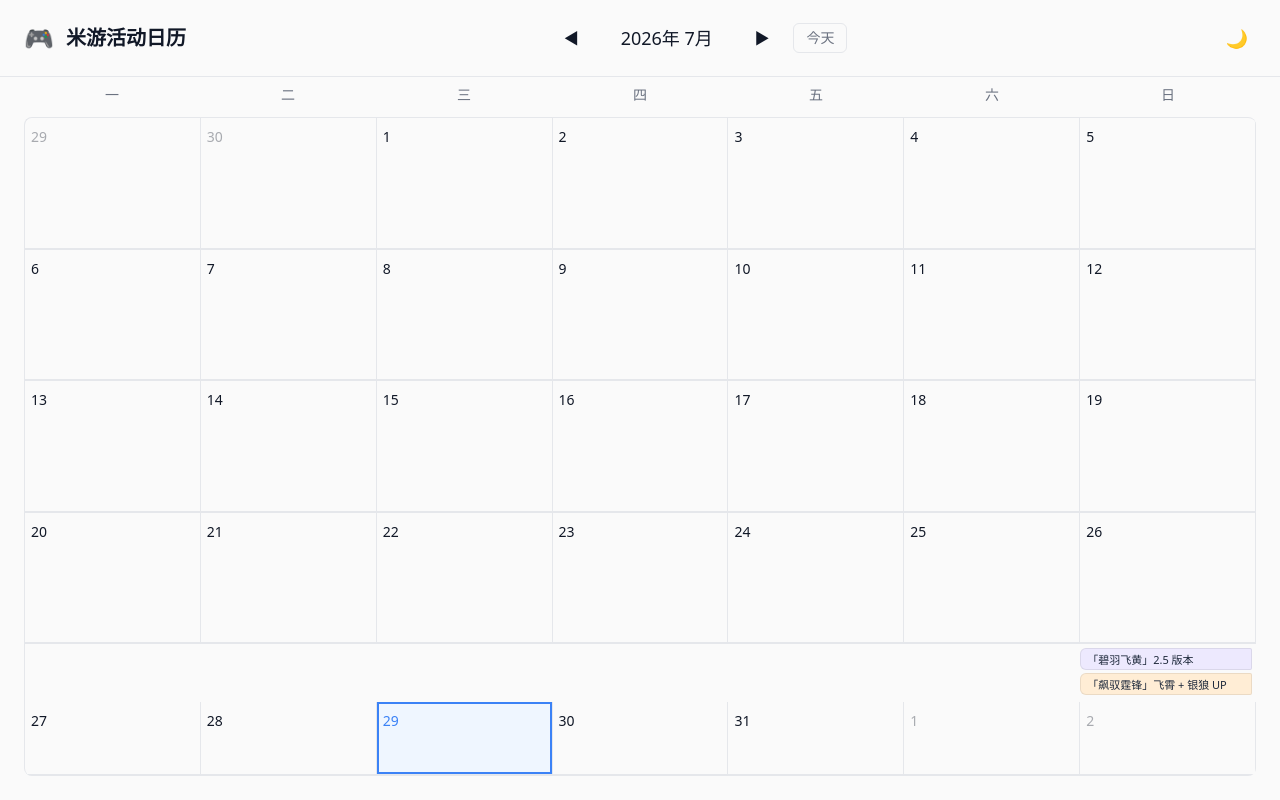
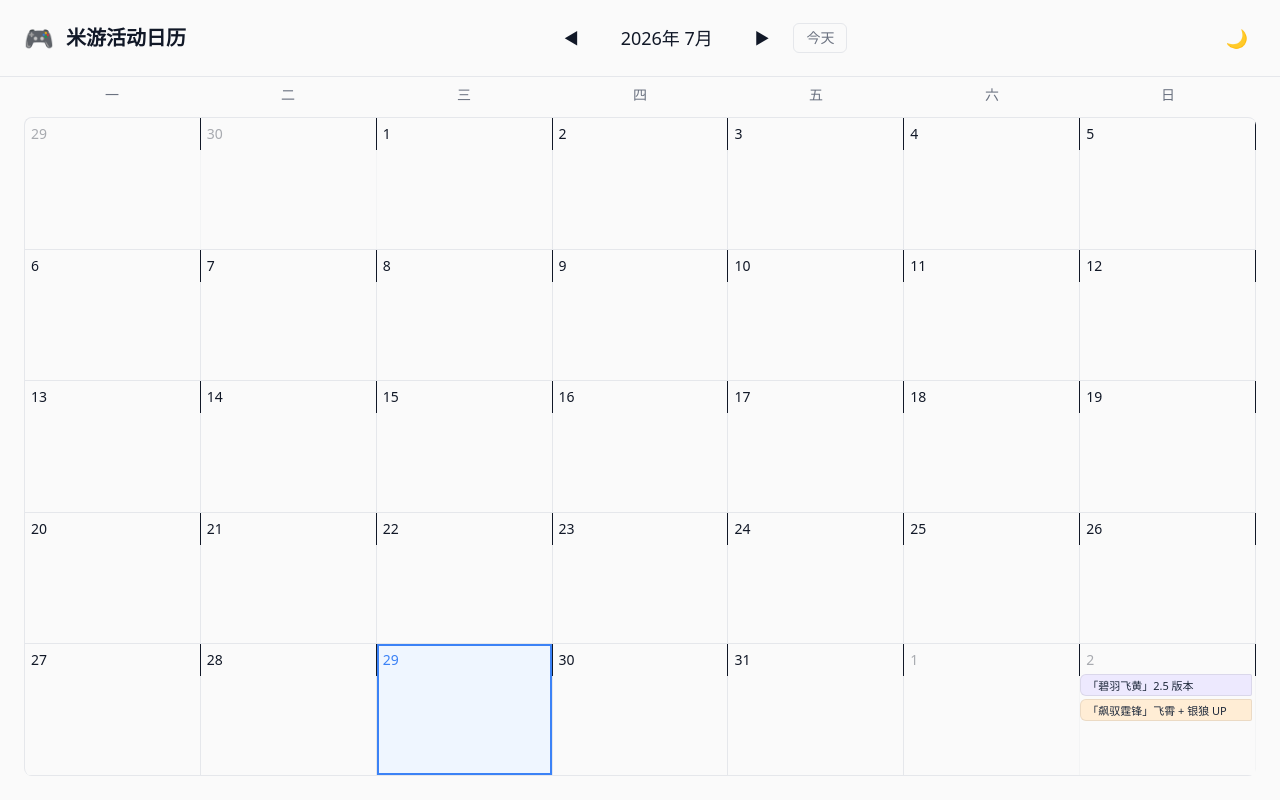
Before and after one commit to autummu2/HoyoCalendar, a React (Vite) app: page / in a window 1280 px wide. Built offline with nearby package versions, Linux system fonts and the light colour scheme.

Commit message:
fix(calendar): 日期固定在顶部，色条在日期下方
- Layer 3 (日期) 固定 top-0 高度 28px，z-20
- Layer 2 (色条) 从 DATE_LINE_H+2px 开始，z-10
- Layer 1 (背景) 填充整行，z-0
- 行高 = 日期行 + 色条区（有活动时自动扩展）

```diff
--- a/src/components/calendar/CalendarGrid.tsx
+++ b/src/components/calendar/CalendarGrid.tsx
@@ -7,7 +7,9 @@ import { computeEventSegments } from '../../lib/event-layout'
 const BAR_HEIGHT = 22
 const BAR_GAP = 3
 const BAR_LANE_H = BAR_HEIGHT + BAR_GAP // 25px per lane
-const MIN_CELL_H = 56 // 每格最小高度
+const DATE_LINE_H = 28 // 日期行高度
+const MIN_CELL_H = 56 // 无活动时的最小格高
+const BAR_TOP = DATE_LINE_H + 2 // 色条距顶部距离（日期下方2px）
 
 interface CalendarGridProps {
   weeks: CalendarDay[][]
@@ -20,10 +22,10 @@ interface CalendarGridProps {
 /**
  * 日历月视图网格组件 — Paimon.moe 风格
  *
- * 三层渲染架构（每周围）：
- *   Layer 1 (z-0): 格子背景（今日高亮、选中态），可点击选中日期
- *   Layer 2 (z-10): 活动色条，容器 pointer-events-none，色条自身可点击
- *   Layer 3 (z-20): 日期数字，pointer-events-none，浮在最上层
+ * 三层渲染架构：
+ *   Layer 1 (z-0):  格子背景（今日高亮、选中态），全高可点击
+ *   Layer 2 (z-10): 活动色条，日期行下方，容器 pointer-events-none
+ *   Layer 3 (z-20): 日期数字，顶部固定高度，pointer-events-none
  */
 export function CalendarGrid({ weeks, events, selectedDate, onSelectDate, onSelectEvent }: CalendarGridProps) {
   const weekSegments = useMemo(
@@ -54,7 +56,10 @@ export function CalendarGrid({ weeks, events, selectedDate, onSelectDate, onSele
         {weeks.map((week, wi) => {
           const segs = weekSegments[wi]
           const maxLane = segs.length > 0 ? Math.max(...segs.map((s) => s.lane)) : 0
-          const barsAreaH = segs.length > 0 ? (maxLane + 1) * BAR_LANE_H + 8 : 0
+          const barsAreaH = segs.length > 0 ? (maxLane + 1) * BAR_LANE_H + 4 : 0
+          const rowMinH = segs.length > 0
+            ? BAR_TOP + barsAreaH + 8
+            : MIN_CELL_H
 
           return (
             <div
@@ -62,14 +67,11 @@ export function CalendarGrid({ weeks, events, selectedDate, onSelectDate, onSele
               className="relative flex-1 border-b"
               style={{
                 borderColor: 'var(--border-color)',
-                minHeight: Math.max(barsAreaH + MIN_CELL_H, MIN_CELL_H),
+                minHeight: rowMinH,
               }}
             >
-              {/* ======== Layer 1: 格子背景层 (z-0) — 从色条区下方开始 ======== */}
-              <div
-                className="grid grid-cols-7 absolute inset-x-0 bottom-0 z-0"
-                style={{ top: barsAreaH }}
-              >
+              {/* ======== Layer 1: 格子背景 (z-0) — 填充整行 ======== */}
+              <div className="grid grid-cols-7 absolute inset-0 z-0">
                 {week.map((day) => {
                   const isSelected = day.date === selectedDate
                   return (
@@ -77,7 +79,7 @@ export function CalendarGrid({ weeks, events, selectedDate, onSelectDate, onSele
                       key={day.date}
                       onClick={() => onSelectDate(day.date)}
                       className={`
-                        border-r border-b text-left transition-colors
+                        border-r text-left transition-colors
                         ${!day.isCurrentMonth ? 'opacity-35' : ''}
                         ${day.isToday ? 'ring-2 ring-inset' : ''}
                         ${isSelected ? 'ring-2 ring-inset' : ''}
@@ -99,11 +101,11 @@ export function CalendarGrid({ weeks, events, selectedDate, onSelectDate, onSele
                 })}
               </div>
 
-              {/* ======== Layer 2: 活动色条层 (z-10) ======== */}
+              {/* ======== Layer 2: 活动色条 (z-10) — 日期行下方 ======== */}
               {segs.length > 0 && (
                 <div
                   className="absolute inset-x-0 z-10 pointer-events-none"
-                  style={{ top: 4, height: barsAreaH }}
+                  style={{ top: BAR_TOP, height: barsAreaH }}
                 >
                   {segs.map((seg) => {
                     const leftPct = (seg.startCol / 7) * 100
@@ -157,17 +159,13 @@ export function CalendarGrid({ weeks, events, selectedDate, onSelectDate, onSele
                 </div>
               )}
 
-              {/* ======== Layer 3: 日期数字层 (z-20) — 与格子背景同区域 ======== */}
+              {/* ======== Layer 3: 日期数字 (z-20) — 顶部固定高度 ======== */}
               <div
-                className="grid grid-cols-7 absolute inset-x-0 bottom-0 z-20 pointer-events-none"
-                style={{ top: barsAreaH }}
+                className="grid grid-cols-7 absolute top-0 inset-x-0 z-20 pointer-events-none"
+                style={{ height: DATE_LINE_H }}
               >
                 {week.map((day) => (
-                  <div
-                    key={day.date}
-                    className="p-1.5 border-r border-b"
-                    style={{ borderColor: 'var(--border-color)' }}
-                  >
+                  <div key={day.date} className="p-1.5 border-r flex items-start">
                     <span
                       className={`text-sm font-medium ${day.isToday ? 'font-bold' : ''} ${!day.isCurrentMonth ? 'opacity-35' : ''}`}
                       style={{
```
